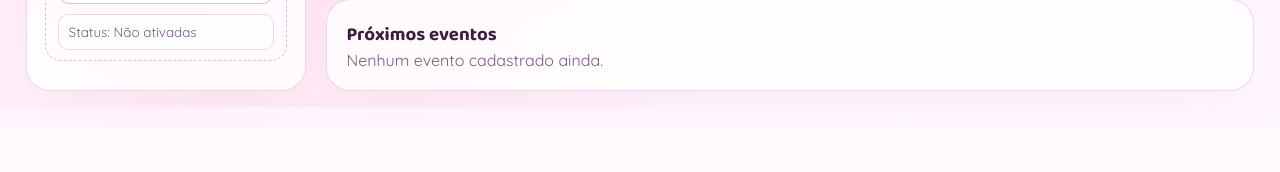
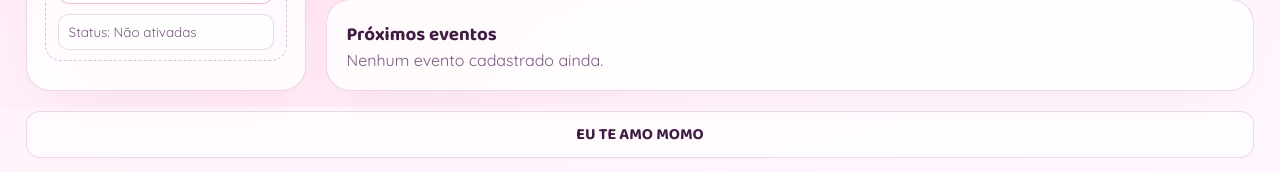
Before and after one commit to henriquemf/event-beazeth, a Flask app: page / in a window 1280 px wide. Shown: the part 693-865 px from the top of the page. Before the commit the page ends 800 px from the top, so only its background shows below. Run offline with Flask 3, Linux system fonts and the light colour scheme; data that the repository does not hold is empty; some web fonts are replaced.

Commit message:
feat: adicionar rodapé com mensagem de amor e estilo personalizado

```diff
--- a/event_notifier/app/static/style.css
+++ b/event_notifier/app/static/style.css
@@ -161,6 +161,20 @@ body.page-leaving {
     display: grid;
     gap: 14px;
     animation: pageSlideIn 0.24s ease;
+}
+
+.site-love-footer {
+    width: min(1280px, 96vw);
+    margin: 0 auto 14px;
+    padding: 10px 14px;
+    text-align: center;
+    font-family: var(--font-display);
+    font-weight: 700;
+    color: var(--ink);
+    border: 1px solid var(--stroke);
+    border-radius: 14px;
+    background: color-mix(in srgb, var(--surface) 82%, transparent);
+    backdrop-filter: blur(8px);
 }
 
 @keyframes pageSlideIn {
--- a/event_notifier/app/templates/base.html
+++ b/event_notifier/app/templates/base.html
@@ -82,6 +82,7 @@
             {% block content %}{% endblock %}
         </main>
     </div>
+    <footer class="site-love-footer">EU TE AMO MOMO</footer>
     <script src="{{ url_for('static', filename='theme.js') }}"></script>
     <script src="{{ url_for('static', filename='ui-effects.js') }}"></script>
     <script src="{{ url_for('static', filename='push.js') }}"></script>
```
